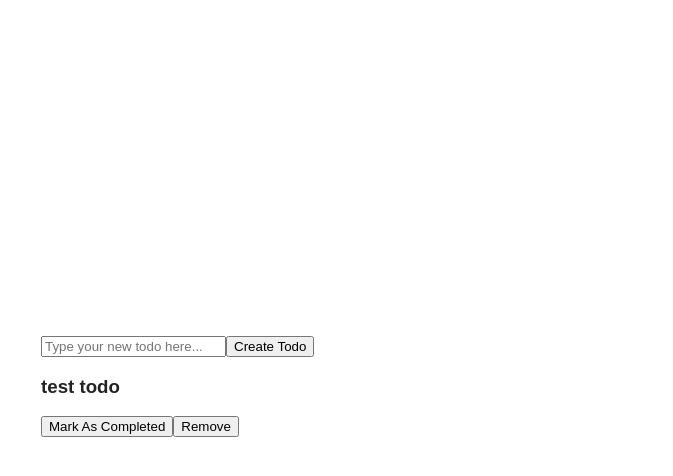
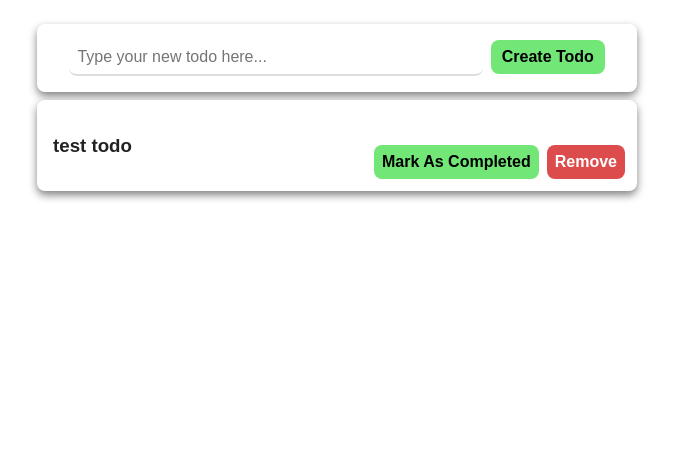
Before and after one commit to nickarocho/react-redux-practice, a React app: page / in a window 1280 px wide. Shown: the top 476 px of the page, without its empty margins (303-976 px from the left). Built offline with nearby package versions, Linux system fonts and the light colour scheme.

Commit message:
add some styleeeee

```diff
--- a/src/App.css
+++ b/src/App.css
@@ -1,5 +1,7 @@
 .App {
-  margin: 21rem;
+  padding: 1rem;
   font-family: Arial, Helvetica, sans-serif;
-  color: #222222
+  color: #222222;
+  display: flex;
+  justify-content: center;
 }
--- a/src/todos/NewTodoForm.css
+++ b/src/todos/NewTodoForm.css
@@ -0,0 +1,29 @@
+.new-todo-form {
+  border-radius: 8px;
+  padding: 16px;
+  text-align: center;
+  box-shadow: 0 4px 8px grey;
+}
+
+.new-todo-input {
+  font-size: 16px;
+  padding: 8px;
+  border: none;
+  border-bottom: 2px solid #ddd;
+  border-radius: 8px;
+  width: 70%;
+  outline: none;
+}
+
+.new-todo-button {
+  font-size: 16px;
+  padding: 8px;
+  border: none;
+  border-radius: 8px;
+  outline: none;
+  cursor: pointer;
+  margin-left: 8px;
+  width: 20%;
+  background-color: #72e676;
+  font-weight: 900;
+}
--- a/src/todos/TodoList.css
+++ b/src/todos/TodoList.css
@@ -0,0 +1,42 @@
+.list-wrapper {
+  width: 600px;
+  max-width: 90vw;
+}
+
+.todo-item-container {
+  background: #fff;
+  border-radius: 8px;
+  margin-top: 8px;
+  padding: 16px;
+  position: relative;
+  box-shadow: 0 4px 8px grey;
+}
+
+.buttons-container {
+  position: absolute;
+  right: 12px;
+  bottom: 12px;
+}
+
+button {
+  font-size: 16px;
+  padding: 8px;
+  border: none;
+  border-radius: 8px;
+  outline: none;
+  cursor: pointer;
+}
+
+.completed-button {
+  display: inline-block;
+  background-color: #72e676;
+  font-weight: 900;
+}
+
+.remove-button {
+  display: inline-block;
+  background-color: #dd4c4c;
+  margin-left: 8px;
+  color: white;
+  font-weight: 900;
+}
```
